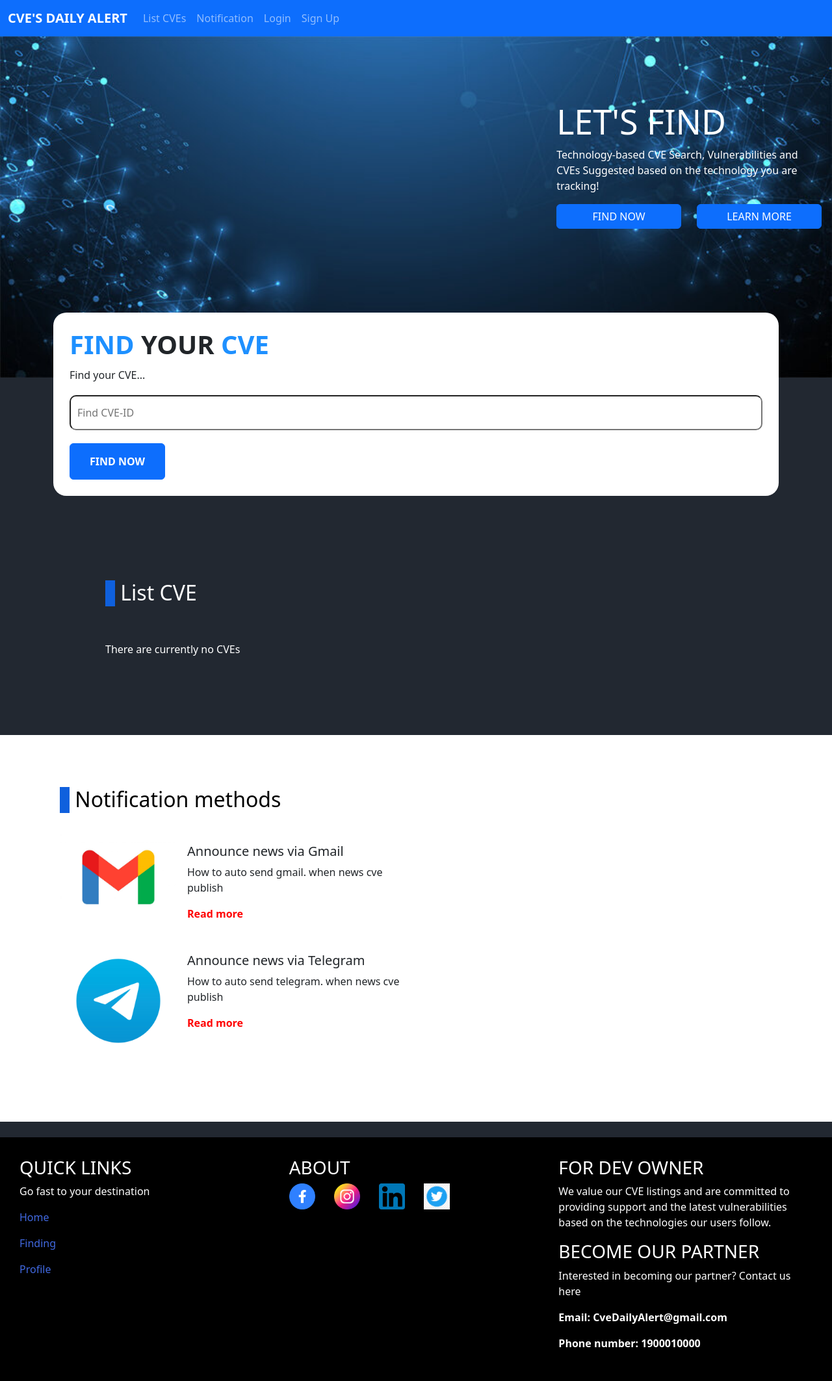
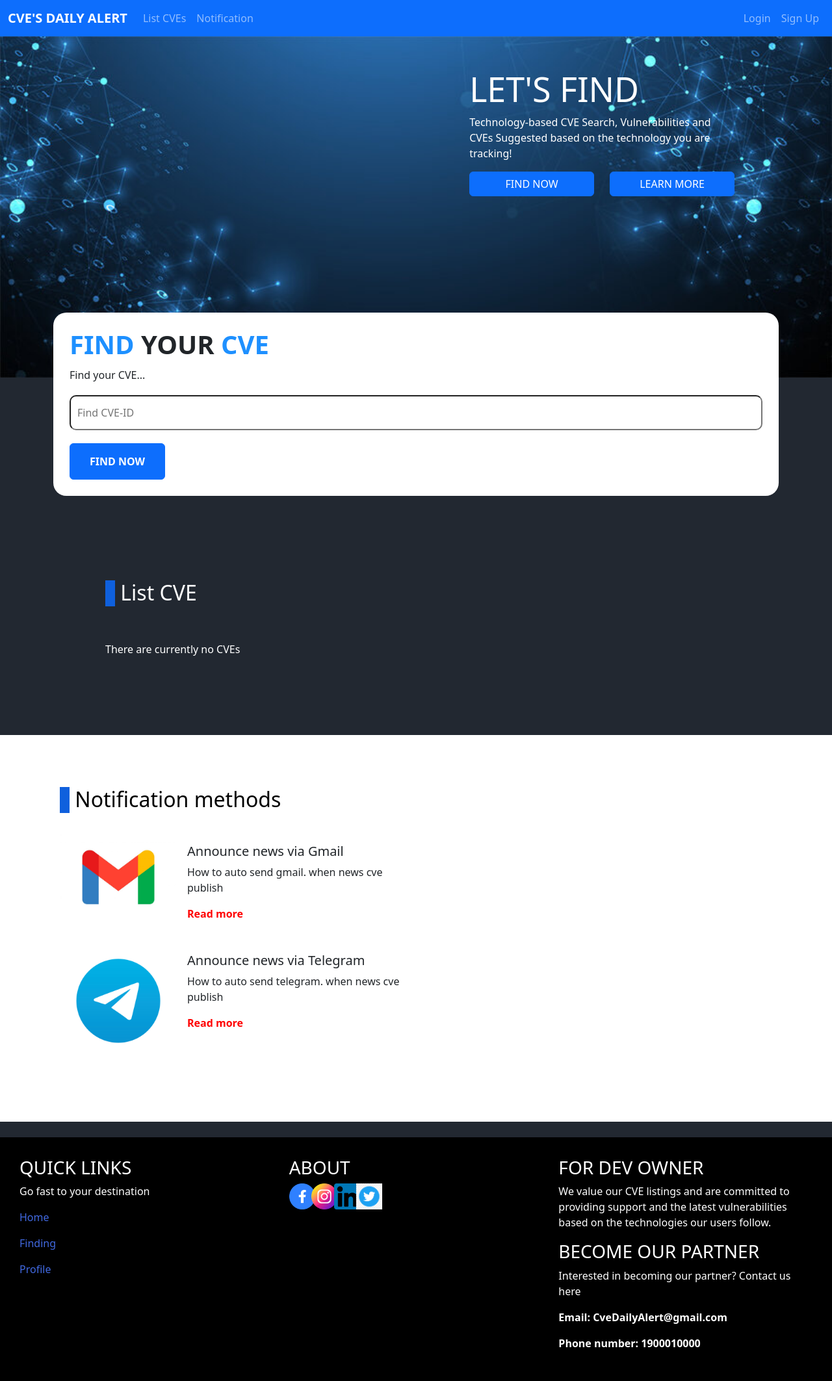
Before and after one commit to Binhchuoiz/CapstoneProject, a Django app: page / in a window 1280 px wide. Shown: the whole page at 65% size. Run offline with Django 4.2, Linux system fonts and the light colour scheme; data that the repository does not hold is empty.

Commit message:
FE: Fix css home, navbar and lít_cves

```diff
--- a/CVEAlert/templates/firstapp/list_cves.html
+++ b/CVEAlert/templates/firstapp/list_cves.html
@@ -47,9 +47,7 @@
                 <input type="checkbox" id="product" name="product" value="product">
                 <label for="product">Product</label><br>
                 <input type="checkbox" id="vendor" name="vendor" value="vendor">
-                <label for="vendor">Vendor</label><br>
-                <input type="checkbox" id="others" name="others" value="others">
-                <label for="others">Others</label><br><br>
+                <label for="vendor">Vendor</label><br><br>
                 <h3>PUBLISHED YEARS</h3>
                 <div class="dropdown">
                     <button class="btn btn-secondary dropdown-toggle" type="button" id="dropdownMenuButton" data-toggle="dropdown" aria-haspopup="true" aria-expanded="false">
@@ -60,7 +58,7 @@
                       <a class="dropdown-item" href="#"><label for="years">{{ it }}</label><br></a>
                     </div>
                     {% endfor %}
-                </div>
+                </div></br>
                 <h3>SORT BY</h3>
                 <hr>
                 <input type="checkbox" id="newest" name="newest" value="newest">
--- a/CVEAlert/templates/home.html
+++ b/CVEAlert/templates/home.html
@@ -30,12 +30,13 @@ a {
 }
 .top-right {
     position: absolute;
-    top: 100px;
-    right: 16px;
+    top: 50px;
+    right: 150px;
 }
 .image-first {
     position: relative;
     color: white;
+
 }
 .rectangle {
     height: 40px;
@@ -66,8 +67,8 @@ a {
                         <div class="col">
                             <a href="{% url 'app:list_cves' page=1 %}"><button style="width: 100%" class="btn btn-primary">FIND NOW</button></a>
                         </div>
-                        <div class="col" >
-                            <button style="width: 100%" class="btn btn-primary">LEARN MORE</button>
+                        <div class="col">
+                            <a href="/"><button style="width: 100%" class="btn btn-primary">LEARN MORE</button></a>
                         </div>
                     </div>
                 </div>
@@ -87,7 +88,7 @@ a {
         <div class="row" style="padding: 80px;">
             <a style="text-decoration: none;" href="{% url 'app:list_cves' page=1 %}">
                 <h2 style="color: white;">
-                    <div id="C1" class="rectangle"></div>&nbsp;List CVE
+                    <div class="rectangle"></div>&nbsp;List CVE
                 </h2>
             </a>
             <div class="row row-cols-1 row-cols-md-3 g-4">
--- a/CVEAlert/templates/navbar.html
+++ b/CVEAlert/templates/navbar.html
@@ -56,9 +56,10 @@
                         <a class="nav-link" href="#section2"><i class="fa-solid fa-bell"></i> Notification</a>
                     </li>
                 </ul>
-                <ul class="navbar-nav">
+                <!--ms-md-auto chia navbar 2 phia-->
+                <ul class="navbar-nav ms-md-auto">
                     {% if user.is_authenticated %}
-                        <li content="nav-item" style="float: right">
+                        <li content="nav-item">
                             <a class="nav-link" href="{% url 'accounts:profile' %}"><b><i class="fa-solid fa-user"></i> Profile: {{ user.username }} </b></a>
                         </li>
                         <li class="nav-item">
@@ -93,22 +94,22 @@
         <div class="col icon-social" style="width: 80%" >
             <h3>ABOUT</h3>
             <div class="row">
-                <div class="col-2">
+                <div class="col-1">
                     <a href="https://www.facebook.com/profile.php?id=100088244351596">
                         <img alt="icon-facebook" src="/media/icon-fb.png"/>
                     </a>
                 </div>
-                <div class="col-2">
+                <div class="col-1">
                     <a href="https://www.instagram.com/daily_cve_alert?fbclid=IwAR1QpxhZaR_wnf5HqTA2mB_v1WpHZPNdA5HtfX1aNbYDmdnYoBxOcI0W-5I">
                         <img alt="icon-instagram" src="/media/icon-instagram.png"/>
                     </a>
                 </div>
-                <div class="col-2">
+                <div class="col-1">
                     <a href="https://www.linkedin.com/in/cve-alert-b700302b2/?fbclid=IwAR3H40amSM3V8WjmfHPOdMOso3yIcrqShPfhPIIIIxHakuGTUyVXNIV31Cc">
                         <img alt="icon-linkedin" src="/media/icon-linkedin.png"/>
                     </a>
                 </div>
-                <div class="col-2">
+                <div class="col-1">
                     <a href="https://twitter.com/CveDailyAlert?fbclid=IwAR0Sq2jk2gQs_pO3M4T18g7YFnKPlriPPuZVn4Uo9sDSIGjGRtkIScP26HY"><img
                             alt="icon-twitter" src="/media/icon-twitter.png"/></a>
                 </div>
```
Also changed, not shown: CVEAlert/db.sqlite3.
